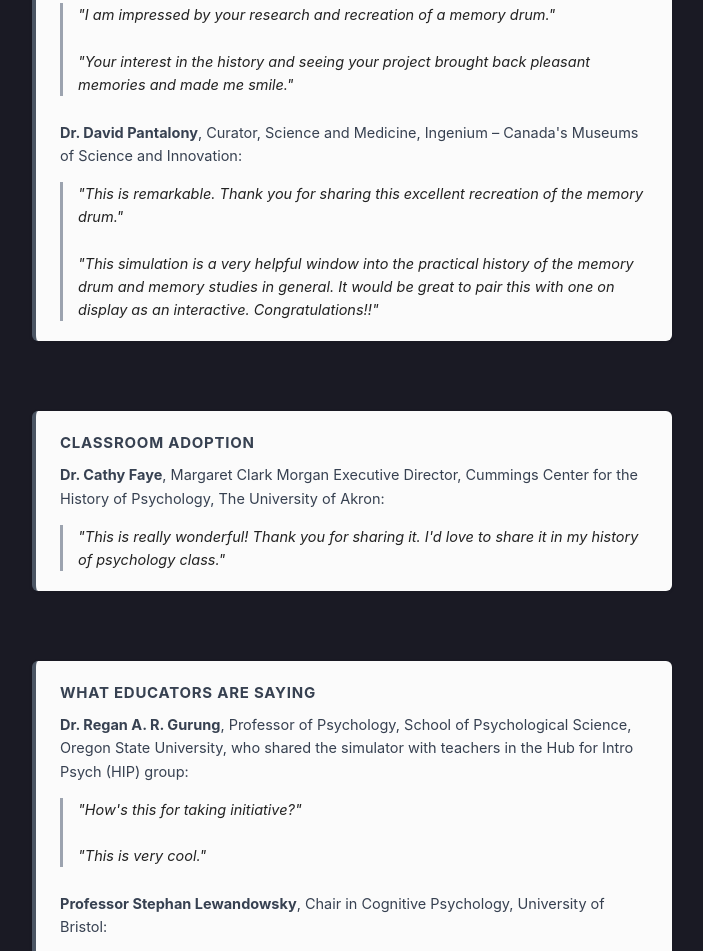
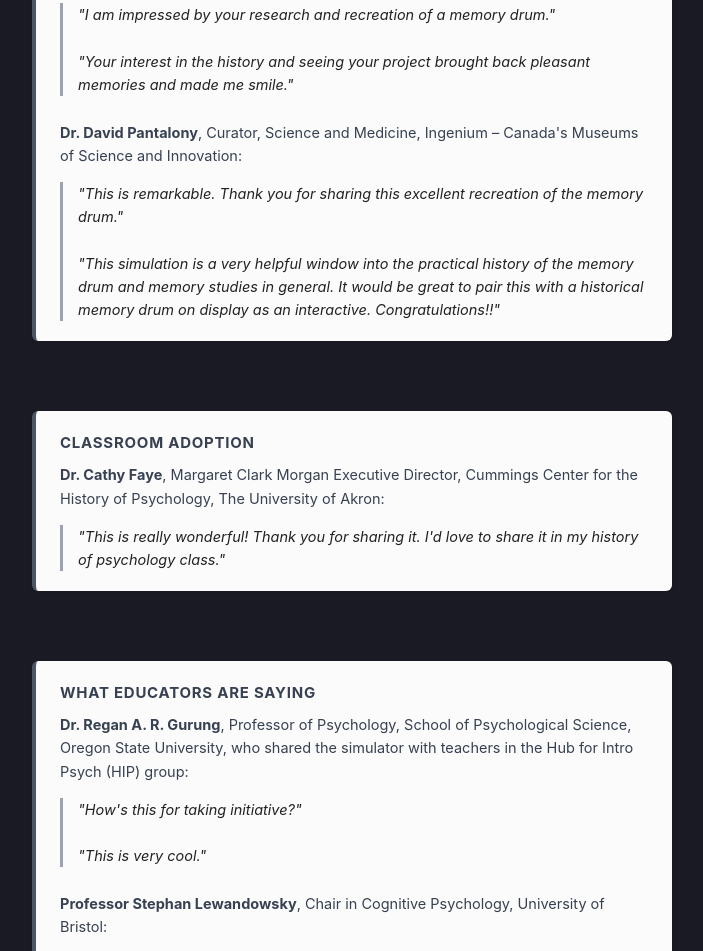
Before and after one commit to sarahqureshipsych-cmd/memorydrum, a plain HTML site: page index.html in a window 1280 px wide. Shown: the part 1816-2767 px from the top of the page, without its empty margins (288-991 px from the left). Drawn offline with Linux system fonts and the light colour scheme.

Commit message:
Update index.html

```diff
--- a/index.html
+++ b/index.html
@@ -1076,7 +1076,7 @@
         </blockquote>
     </div>
 
-   <div style="max-width: 640px; margin: 35px auto; padding: 20px 24px; background: #fbfbfb; border-left: 4px solid #4b5563; border-radius: 6px; box-shadow: 0 1px 4px rgba(0, 0, 0, 0.06); font-family: -apple-system, BlinkMacSystemFont, 'Segoe UI', Roboto, Helvetica, Arial, sans-serif; color: #374151; line-height: 1.6; text-align: left; box-sizing: border-box;">
+ <div style="max-width: 640px; margin: 35px auto; padding: 20px 24px; background: #fbfbfb; border-left: 4px solid #4b5563; border-radius: 6px; box-shadow: 0 1px 4px rgba(0, 0, 0, 0.06); font-family: -apple-system, BlinkMacSystemFont, 'Segoe UI', Roboto, Helvetica, Arial, sans-serif; color: #374151; line-height: 1.6; text-align: left; box-sizing: border-box;">
         <h3 style="margin-top: 0; margin-bottom: 8px; font-size: 15px; font-weight: 700; letter-spacing: 0.05em; text-transform: uppercase; color: #374151;">Endorsed By</h3>
 
         <p style="margin: 0 0 15px 0; font-size: 14.5px;">
@@ -1092,7 +1092,7 @@
         </p>
         <blockquote style="margin: 0; font-size: 14.5px; font-style: italic; border-left: 3px solid #9ca3af; padding-left: 15px; color: #222;">
             "This is remarkable. Thank you for sharing this excellent recreation of the memory drum."<br><br>
-            "This simulation is a very helpful window into the practical history of the memory drum and memory studies in general. It would be great to pair this with one on display as an interactive. Congratulations!!"
+            "This simulation is a very helpful window into the practical history of the memory drum and memory studies in general. It would be great to pair this with a historical memory drum on display as an interactive. Congratulations!!"
         </blockquote>
     </div>
     </div> <div style="max-width: 640px; margin: 35px auto; padding: 20px 24px; background: #fbfbfb; border-left: 4px solid #4b5563; border-radius: 6px; box-shadow: 0 1px 4px rgba(0, 0, 0, 0.06); font-family: -apple-system, BlinkMacSystemFont, 'Segoe UI', Roboto, Helvetica, Arial, sans-serif; color: #374151; line-height: 1.6; text-align: left; box-sizing: border-box;">
```
